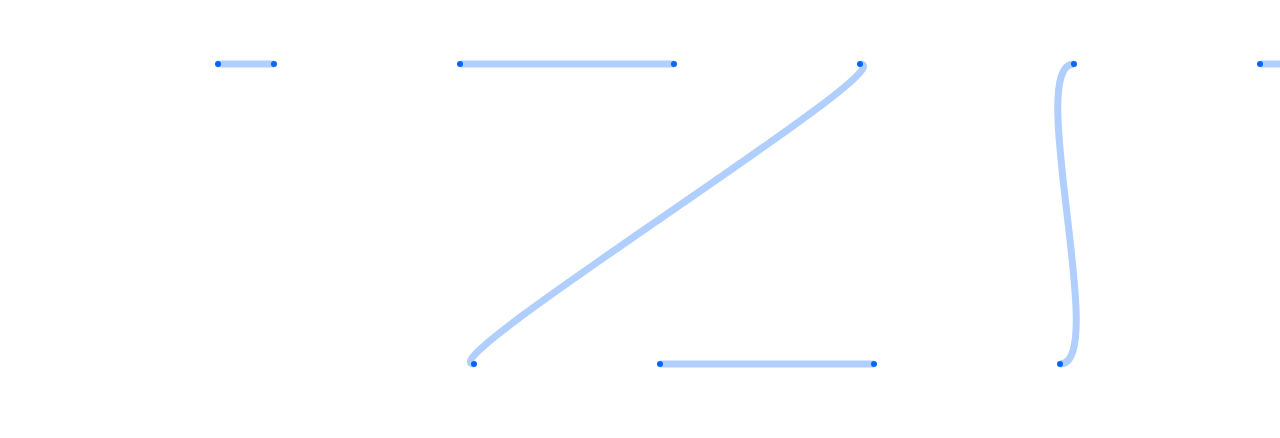
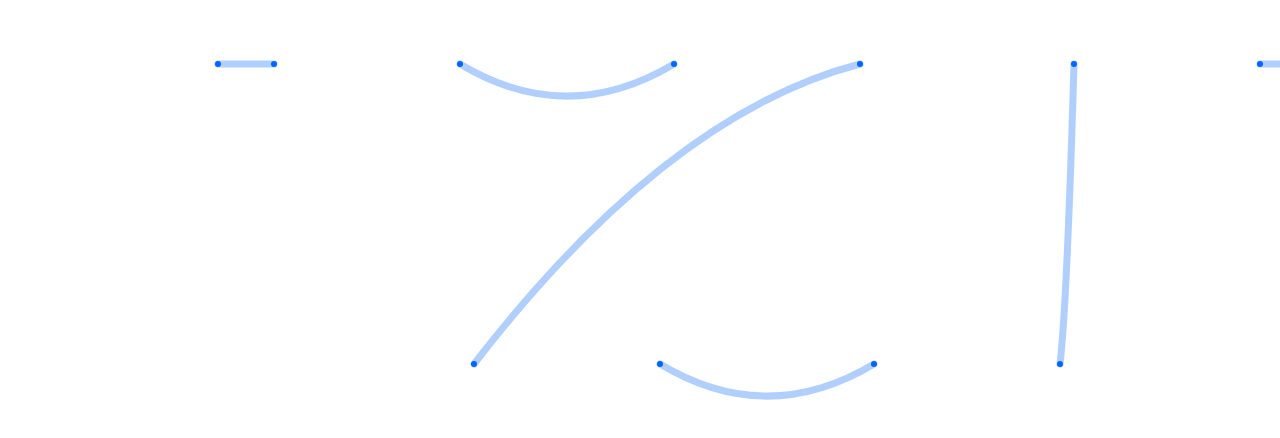
Before and after one commit to pranav2012/flow-function-calculator, a React (Vite) app: page / in a window 1280 px wide. Shown: the part 246-684 px from the top of the page. Built offline with nearby package versions, Linux system fonts and the light colour scheme.

Commit message:
feat: modified connecting line logic for more accurate design

```diff
--- a/src/components/connectingLine.tsx
+++ b/src/components/connectingLine.tsx
@@ -8,7 +8,45 @@ export const ConnectingLine = memo(
     }: {
         sourcePoint: ConnectionPoint;
         targetPoint: ConnectionPoint;
-	}) => (
+    }) => {
+        // Calculate the distance between points
+        const dx = targetPoint.x - sourcePoint.x;
+        const dy = targetPoint.y - sourcePoint.y;
+        const distance = Math.sqrt(dx * dx + dy * dy);
+
+        // Threshold for when to start curving the line
+        const CURVE_THRESHOLD = 200; // Adjust this value as needed
+
+        let path;
+
+        if (distance < CURVE_THRESHOLD) {
+            // For short distances, draw a straight line
+            path = `M ${sourcePoint.x} ${sourcePoint.y} L ${targetPoint.x} ${targetPoint.y}`;
+        } else {
+            // For longer distances, create a curved line
+            const midX = (sourcePoint.x + targetPoint.x) / 2;
+            const midY = (sourcePoint.y + targetPoint.y) / 2;
+
+            // Determine if the line should curve up or down based on relative positions
+            const curveDirection = sourcePoint.y < targetPoint.y ? -1 : 1;
+
+            // Calculate curve height based on distance
+            const curveHeight = Math.min(distance * 0.3, 100) * curveDirection;
+
+            // Calculate control point using the midpoint and curve height
+            const controlPoint = {
+                x: midX,
+                y: midY + curveHeight
+            };
+
+            path = `
+                M ${sourcePoint.x} ${sourcePoint.y}
+                Q ${controlPoint.x} ${controlPoint.y},
+                  ${targetPoint.x} ${targetPoint.y}
+            `;
+        }
+
+        return (
             <svg
                 style={{
                     position: "absolute",
@@ -32,14 +70,14 @@ export const ConnectingLine = memo(
                     fill="#0066FF"
                 />
                 <path
-				d={`M ${sourcePoint.x} ${sourcePoint.y}
-          C ${sourcePoint.x + 50} ${sourcePoint.y},
-            ${targetPoint.x - 50} ${targetPoint.y},
-            ${targetPoint.x} ${targetPoint.y}`}
+                    d={path}
                     stroke="#0066FF4F"
                     strokeWidth={7}
                     fill="none"
+                    strokeLinecap="round"
+                    strokeLinejoin="round"
                 />
             </svg>
-	)
         );
+    }
+);
```
Lines whose indentation alone changed are shown as unchanged.
